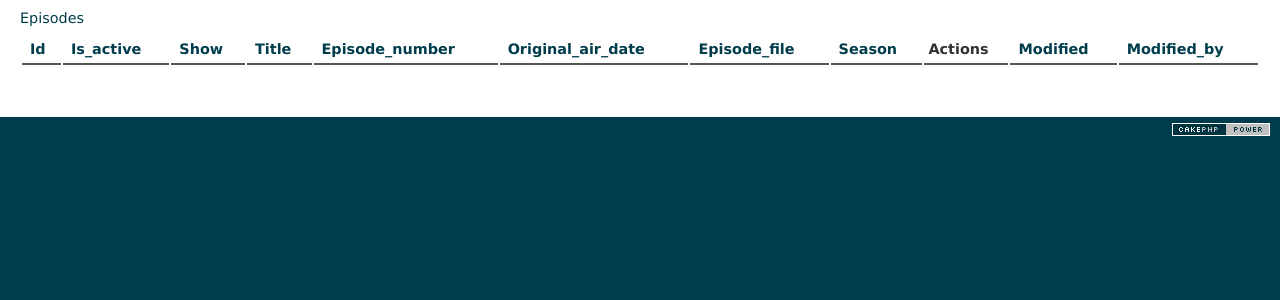
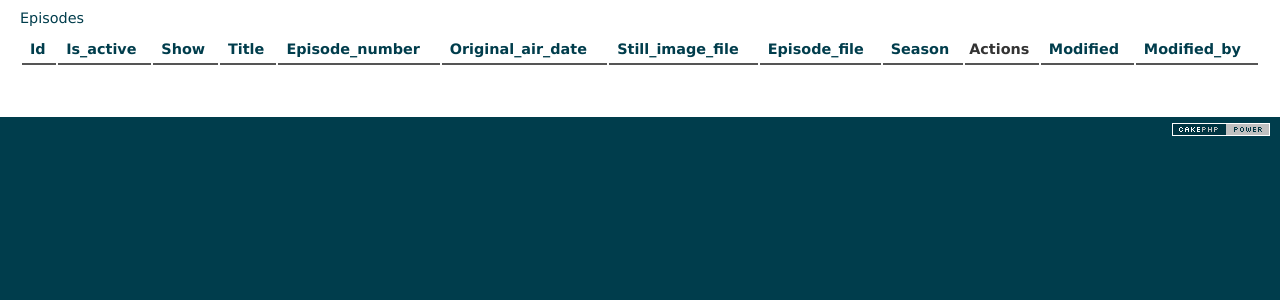
Before and after one commit to kfrankl1/media-catalog, a CakePHP app: the page made by app/View/Episodes/index.ctp in a window 1280 px wide. Shown: the part 47-347 px from the top of the page. Run offline with PHP 8.4 and a stand-in for CakePHP, Linux system fonts and the light colour scheme; the template is opened without the code that fills it, so the values that code supplies are empty; some libraries are stand-ins or nearby versions.

Commit message:
enable episode still image URL field

```diff
--- a/app/Model/Episode.php
+++ b/app/Model/Episode.php
@@ -60,6 +60,12 @@ class Episode extends AppModel {
                 'message' => 'A episode file is required'
             )
         ),*/
+		'still_image_file' => array(
+            'required' => array(
+                'rule' => array('notEmpty'),
+                'message' => 'A still image file URL is required'
+            )
+        ),
         'episode_file' => array(
             'required' => array(
                 'rule' => array('notEmpty'),
--- a/app/View/Episodes/add.ctp
+++ b/app/View/Episodes/add.ctp
@@ -9,7 +9,7 @@
 	echo $this->Form->input('long_description');
 	echo $this->Form->input('episode_number');
 	echo $this->Form->input('original_air_date');
-	//echo $this->Form->input('still_image_file');
+	echo $this->Form->input('still_image_file');
 	echo $this->Form->input('episode_file');
 	echo $this->Form->input('show_id');
 	echo $this->Form->input('season_id');
--- a/app/View/Episodes/edit.ctp
+++ b/app/View/Episodes/edit.ctp
@@ -9,6 +9,7 @@
 	echo $this->Form->input('episode_number');
 	echo $this->Form->input('original_air_date');
 	//echo $this->Form->input('still_image_file', array('between' => '<br />', 'type' => 'file'));
+	echo $this->Form->input('still_image_file');
 	echo $this->Form->input('episode_file');
 	echo $this->Form->input('show_id', array('disabled' => 'disabled'));
 	echo $this->Form->input('season_id');
--- a/app/View/Episodes/index.ctp
+++ b/app/View/Episodes/index.ctp
@@ -15,6 +15,7 @@
         <th><?php echo $this->Paginator->sort('title'); ?></th>
         <th><?php echo $this->Paginator->sort('episode_number'); ?></th>
         <th><?php echo $this->Paginator->sort('original_air_date'); ?></th>
+        <th><?php echo $this->Paginator->sort('still_image_file'); ?></th>
         <th><?php echo $this->Paginator->sort('episode_file'); ?></th>
         <th><?php echo $this->Paginator->sort('Season.title', 'Season'); ?></th>
         <th>Actions</th>
@@ -39,7 +40,8 @@
         </td>
         <td><?php echo $episode['Episode']['episode_number']; ?></td>
         <td><?php echo $this->Time->format($episode['Episode']['original_air_date'], $timeFormat); ?></td>
-        <td><a href="<?php echo $episode['Episode']['episode_file']; ?>" title="Download <?php echo $episode['Episode']['title']; ?>" target="_blank">Download file</a></td>
+        <td><a href="<?php echo $episode['Episode']['still_image_file']; ?>" title="Download <?php echo $episode['Episode']['title']; ?> still" target="_blank">Download still</a></td>
+        <td><a href="<?php echo $episode['Episode']['episode_file']; ?>" title="Download <?php echo $episode['Episode']['title']; ?> episode" target="_blank">Download file</a></td>
         <td><?php echo $episode['Season']['title']; ?></td>
         <td>
             <?php
--- a/app/View/Episodes/view.ctp
+++ b/app/View/Episodes/view.ctp
@@ -7,7 +7,10 @@
 <p>Long Description: <?php echo $episode['Episode']['long_description']; ?></p>
 <p>Original Air Date: <?php echo $this->Time->format($episode['Episode']['original_air_date'], $timeFormat); ?></p>
 <p>
-	<a href="<?php echo $episode['Episode']['episode_file']; ?>" title="Download <?php echo $episode['Episode']['title']; ?>" target="_blank">Download file</a>
+	<a href="<?php echo $episode['Episode']['still_image_file']; ?>" title="Download <?php echo $episode['Episode']['title']; ?> still" target="_blank">Download still</a>
+</p>
+<p>
+	<a href="<?php echo $episode['Episode']['episode_file']; ?>" title="Download <?php echo $episode['Episode']['title']; ?> episode" target="_blank">Download file</a>
 </p>
 
 <p><small>Created on <?php echo $this->Time->nice($episode['Episode']['created']); ?> by <?php echo $episode['CreatedBy']['first_name'] . " " . $episode['CreatedBy']['last_name'] ?></small></p>
```
